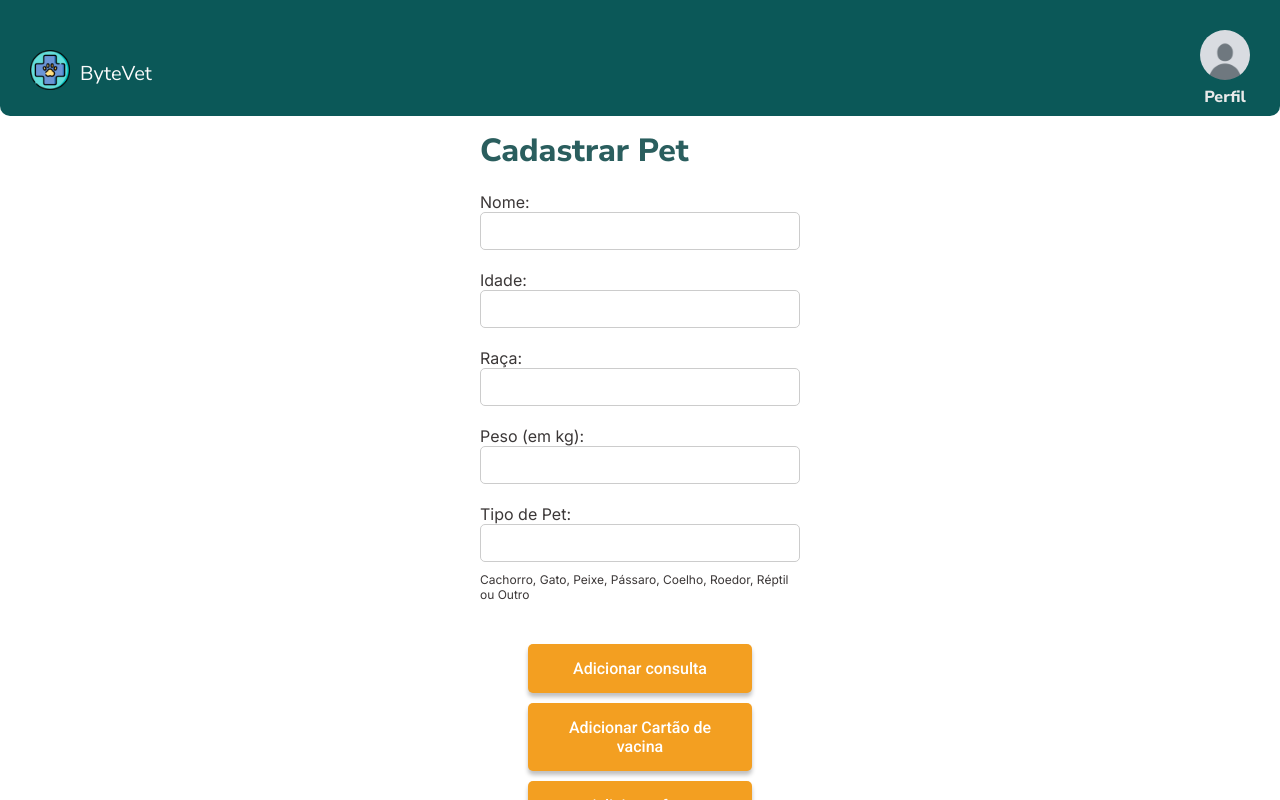
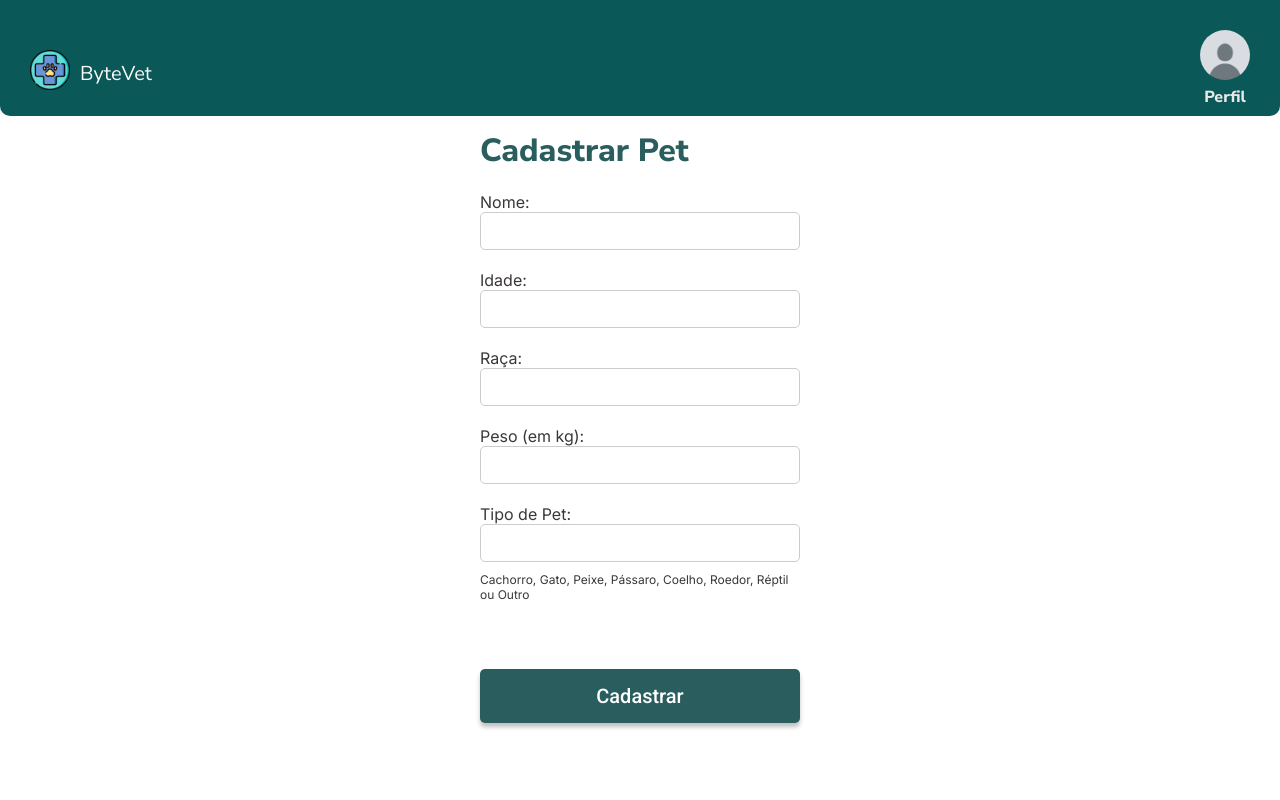
Before and after one commit to byte-vet/frontend, a React (Create React App) app: page /add-pet in a window 1280 px wide. Built offline with nearby package versions, Linux system fonts and the light colour scheme; the HTML template or start-up script is replaced by a standard one; a web font is replaced by a local one.

Commit message:
remocao de botão

```diff
--- a/src/pages/Home.js
+++ b/src/pages/Home.js
@@ -11,7 +11,7 @@ function Home() {
   };
 
   const handleAppointments = () => {
-    navigate('/consultas-user');
+    navigate('/consultas-usuario');
   };
 
   const handleAddPet = () => {
--- a/src/pages/RegisterPet.js
+++ b/src/pages/RegisterPet.js
@@ -138,15 +138,6 @@ function RegisterPet() {
             </div>
           </form>
           <div className="register-pet-buttons">
-          <button className="button add">
-            Adicionar consulta
-          </button>
-          <button className="button add">
-            Adicionar Cartão de vacina
-          </button>
-          <button className="button add">
-            Adicionar foto
-          </button>
           <button type="submit" className="button register">
             Cadastrar
           </button>
```
